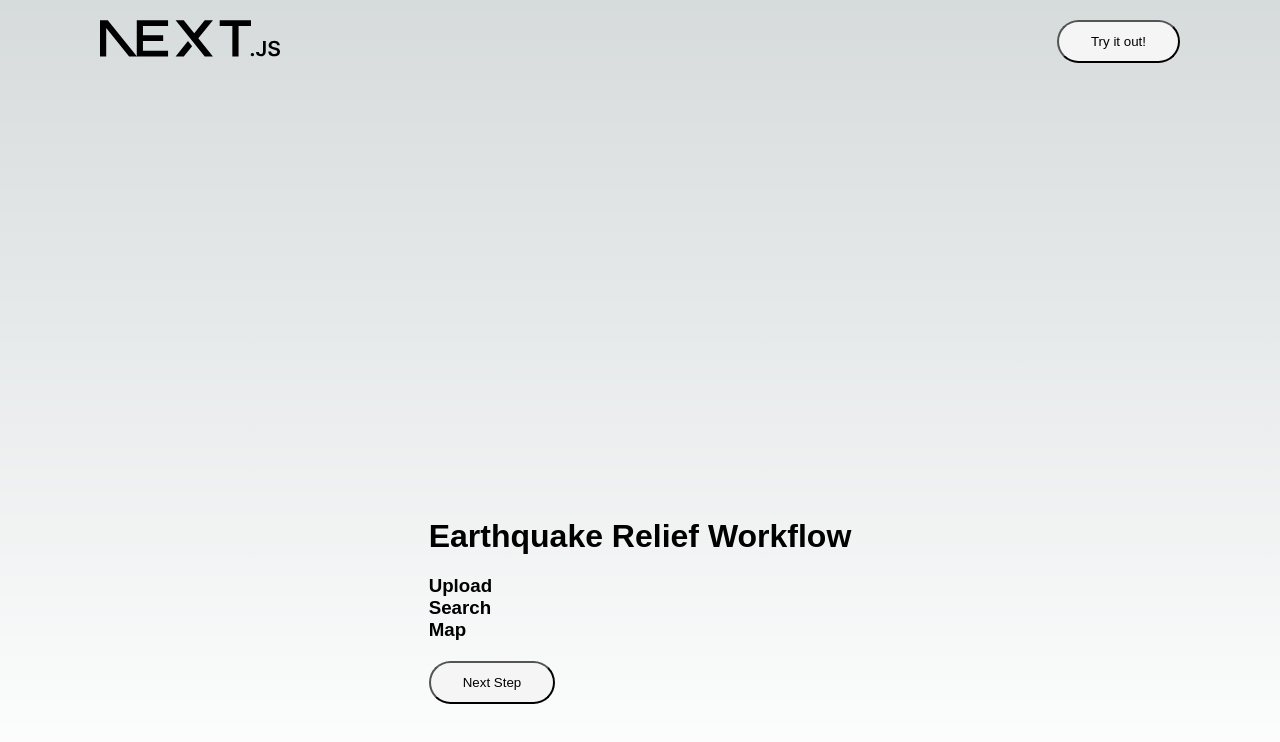
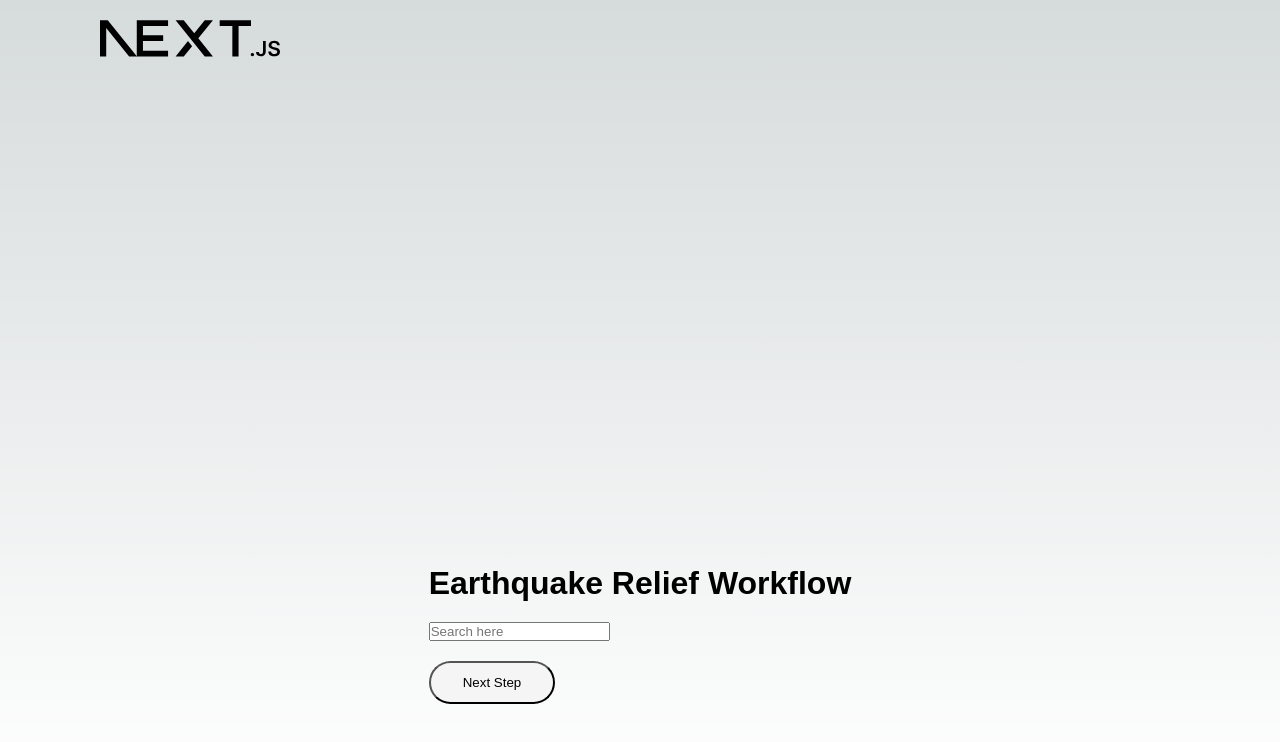
Before and after one commit to AllenWang314/drones_go_burr, a Next.js app in the folder client/: page /workflow in a window 1280 px wide. Both pictures are taken after a click on the button "Next Step". Shown: the top 742 px of the page. Built offline with nearby package versions, Linux system fonts and the light colour scheme.

Commit message:
some workflow buttons

```diff
--- a/client/components/SearchButton.js
+++ b/client/components/SearchButton.js
@@ -8,7 +8,8 @@ const searchInputs = [
     "trees"
 ]
 
-export default function SearchButton() {
+export default function SearchButton(props) {
+    const [invalid, setInvalid] = useState(false);
     const [searchInput, setSearchInput] = useState("");
 
     const handleChange = (e) => {
@@ -16,22 +17,25 @@ export default function SearchButton() {
         setSearchInput(e.target.value);
     };
 
-    if (searchInput.length > 0) {
-        searchInputs.filter((input) => {
-            return input.includes(searchInput);
-        });
+    const filterTarget = () => {
+        return searchInputs.filter(userInput => {
+            return userInput.includes(searchInput)
+        })
     }
+
+    const filteredQueries = filterTarget().map(query => (
+        <li>{query}</li>
+    ))
 
     return (
         <div>
-            <Search
-                searchInput={searchInput}
-                setSearchInput={setSearchInput}
-            />
+            <input
+                type="text"
+                placeholder="Search here"
+                onChange={handleChange}
+                value={searchInput} />
             <ul>
-                {searchInputs.map(query => (
-                    <li>{query}</li>
-                ))}
+                {invalid ? filteredQueries : null}
             </ul>
         </div>
     );
--- a/client/components/UploadButton.js
+++ b/client/components/UploadButton.js
@@ -2,9 +2,15 @@ import {useState} from 'react'
 import Button from 'components/Button'
 
 export default function UploadButton() {
-    return (
-        <div className="button-wrapper">
-            <Button text="Upload"/>
-        </div>
+    const [invalid, setInvalid] = useState(false);
+    // const handlePress = (e) => {
+    //     e.preventDefault();
+    //     setInvalid(!invalid);
+    // };
+    console.log(`invalid: ${invalid}`)
+
+    if (invalid) return null;
+    else return (
+        <Button text="Upload" onClick={setInvalid(!invalid)}/>
     )
 }
--- a/client/pages/workflow.js
+++ b/client/pages/workflow.js
@@ -2,38 +2,27 @@ import Head from "next/head";
 import Image from "next/image";
 import Link from "next/link";
 import Button from "components/Button";
+import UploadButton from "components/UploadButton";
+import SearchButton from "components/SearchButton";
 import WorkflowItem from "components/workflow-item";
 import {useState} from "react";
 import { Inter } from "@next/font/google";
 import styles from "@/styles/Workflow.module.css";
 
 const inter = Inter({ subsets: ["latin"] });
+const workflow = [
+  "upload",
+  "search"
+]
 
 export default function Workflow() {
 
   const [currentStep, setCurrentStep] = useState(1);
 
-  const uploadComponent = () => {
-    return <div>Step 1: Doing stuff</div>;
-  };
-
-  const searchComponent = () => {
-    return <div>Step 2: Doing more stuff</div>;
-  };
-
-  const mapComponent = () => {
-    return <div>Step 3: Doing even more stuff</div>;
-  };
-
-  const generateBody = (step) => {
-      return (
-        <div className={styles.workflowStep}>
-          <WorkflowItem name={'Upload'} />
-          <WorkflowItem name={'Search'} />
-          <WorkflowItem name={'Map'} />
-        </div>
-      )
-  }
+  // const handleClick = (e) => {
+  //   e.preventDefault();
+  //   setCurrentStep(currentStep + 1);
+  // }
 
   return (
     <>
@@ -46,15 +35,14 @@ export default function Workflow() {
             width={180}
             height={37}
           />
-          <Link href="workflow">
-            <Button text="Try it out!" />
-          </Link>
         </div>
         <div></div>
         <div className={styles.workflow}>
           <h1>Earthquake Relief Workflow</h1>
-          {generateBody(currentStep)}
-          <Button onClick={() => {setCurrentStep(currentStep+1)}} text="Next Step"/>
+            <UploadButton/>
+            {/* <UploadButton style={"opacity=1.0"}/> */}
+            {currentStep >= 2?  <SearchButton /> : null }
+            <Button onClick={() => {setCurrentStep(currentStep+1)}} text="Next Step"/>
         </div>
       </main>
     </>
```
